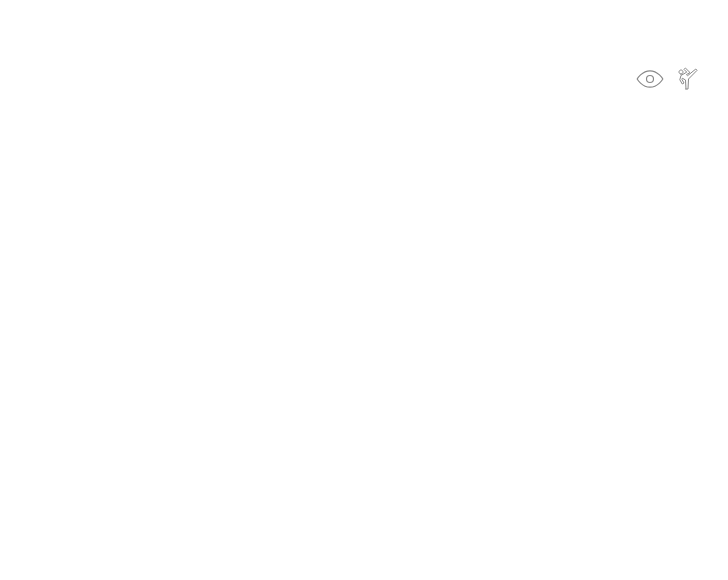
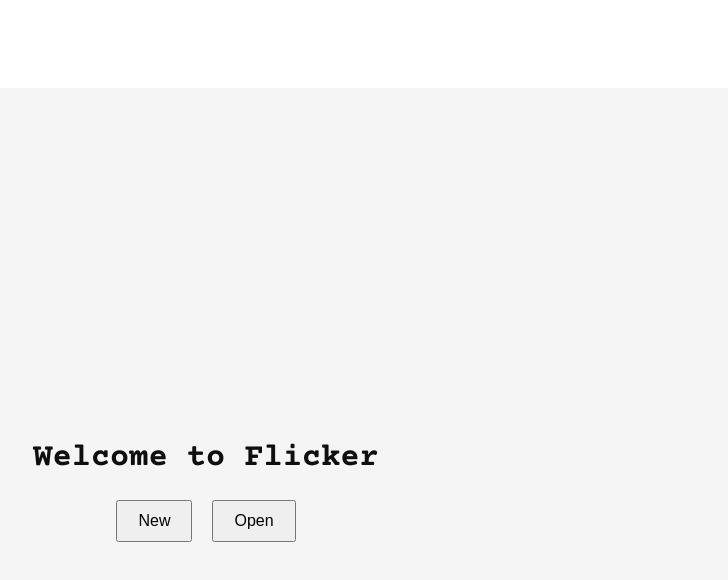
Before and after one commit to platonictales/flicker, a React (Vite) app: page / in a window 1280 px wide. Shown: the top 580 px of the page, without its empty margins (434-1162 px from the left). Built offline with nearby package versions, Linux system fonts and the light colour scheme.

Commit message:
feat: openingscreen with new and open buttons
Todo:
1. not min and max buttons on window only close button
2. New opens a new editor in maximum size

```diff
--- a/src/App.jsx
+++ b/src/App.jsx
@@ -1,10 +1,24 @@
 import "./App.css";
 import WritingCanvas from "./components/WritingCanvas";
+import OpeningScreen from "./components/OpeningScreen";
+import React, { useState } from "react";
 
 function App() {
+  const [showCanvas, setShowCanvas] = useState(false);
+
+  const handleNew = () => {
+    setShowCanvas(true);
+  };
+  const handleOpen = () => {
+    alert("Open functionality is not implemented yet!"); // Placeholder for "Open"
+  };
   return (
     <main className="container">
-      <WritingCanvas />
+      {showCanvas ? (
+        <WritingCanvas />
+      ) : (
+        <OpeningScreen onNew={handleNew} onOpen={handleOpen} />
+      )}
     </main>
   );
 }
--- /dev/null
+++ b/src/components/OpeningScreen.jsx
@@ -0,0 +1,42 @@
+import React from "react";
+
+function OpeningScreen({ onNew, onOpen }) {
+  return (
+    <div style={{
+      display: "flex",
+      flexDirection: "column",
+      alignItems: "center",
+      justifyContent: "center",
+      height: "100vh",
+      backgroundColor: "#f5f5f5",
+    }}>
+      <h1 style={{ marginBottom: "20px", fontFamily: "Courier Prime, monospace" }}>Welcome to Flicker</h1>
+      <div>
+        <button
+          onClick={onNew}
+          style={{
+            padding: "10px 20px",
+            margin: "10px",
+            fontSize: "16px",
+            cursor: "pointer",
+          }}
+        >
+          New
+        </button>
+        <button
+          onClick={onOpen}
+          style={{
+            padding: "10px 20px",
+            margin: "10px",
+            fontSize: "16px",
+            cursor: "pointer",
+          }}
+        >
+          Open
+        </button>
+      </div>
+    </div>
+  );
+}
+
+export default OpeningScreen;
```
